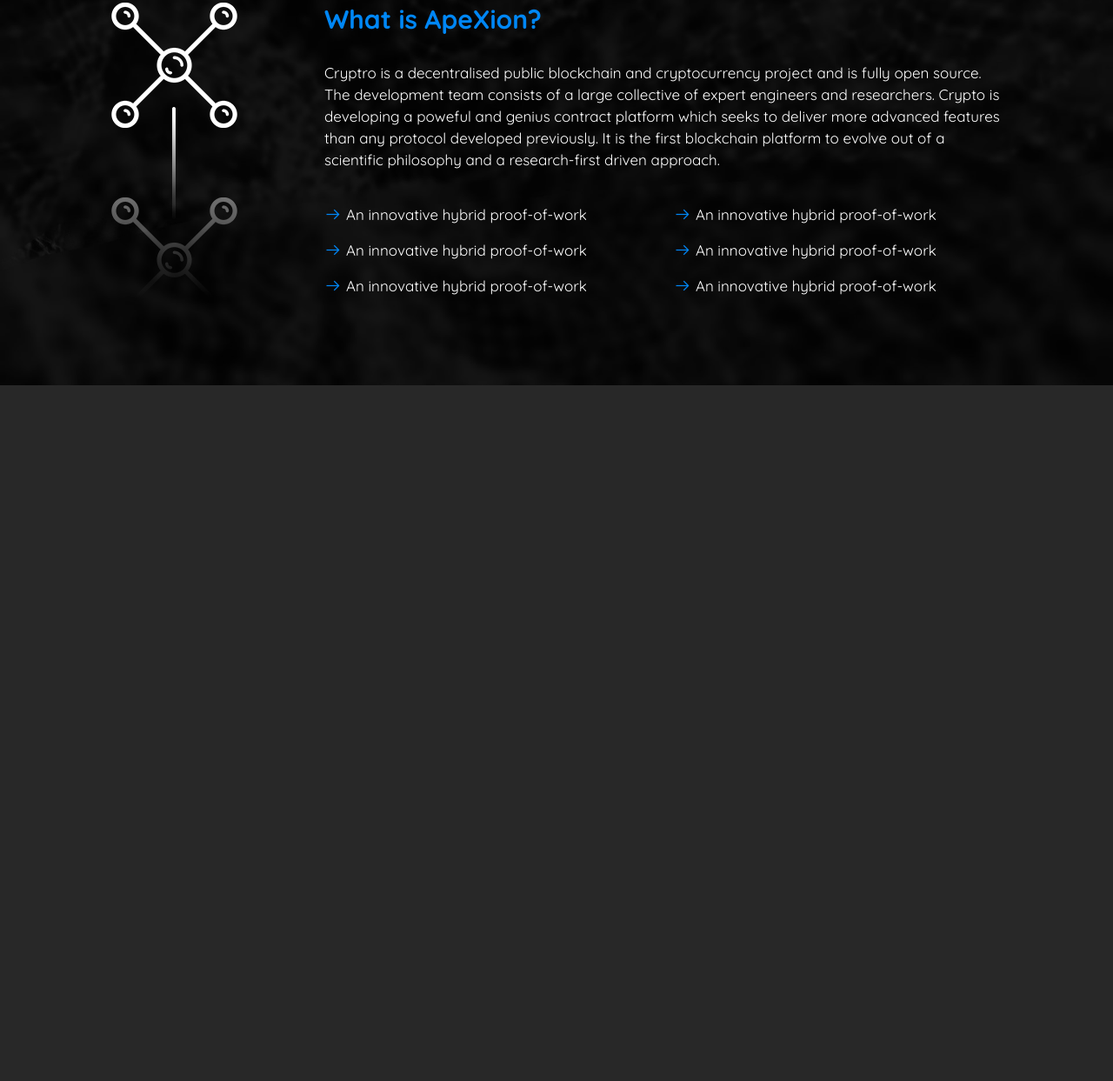
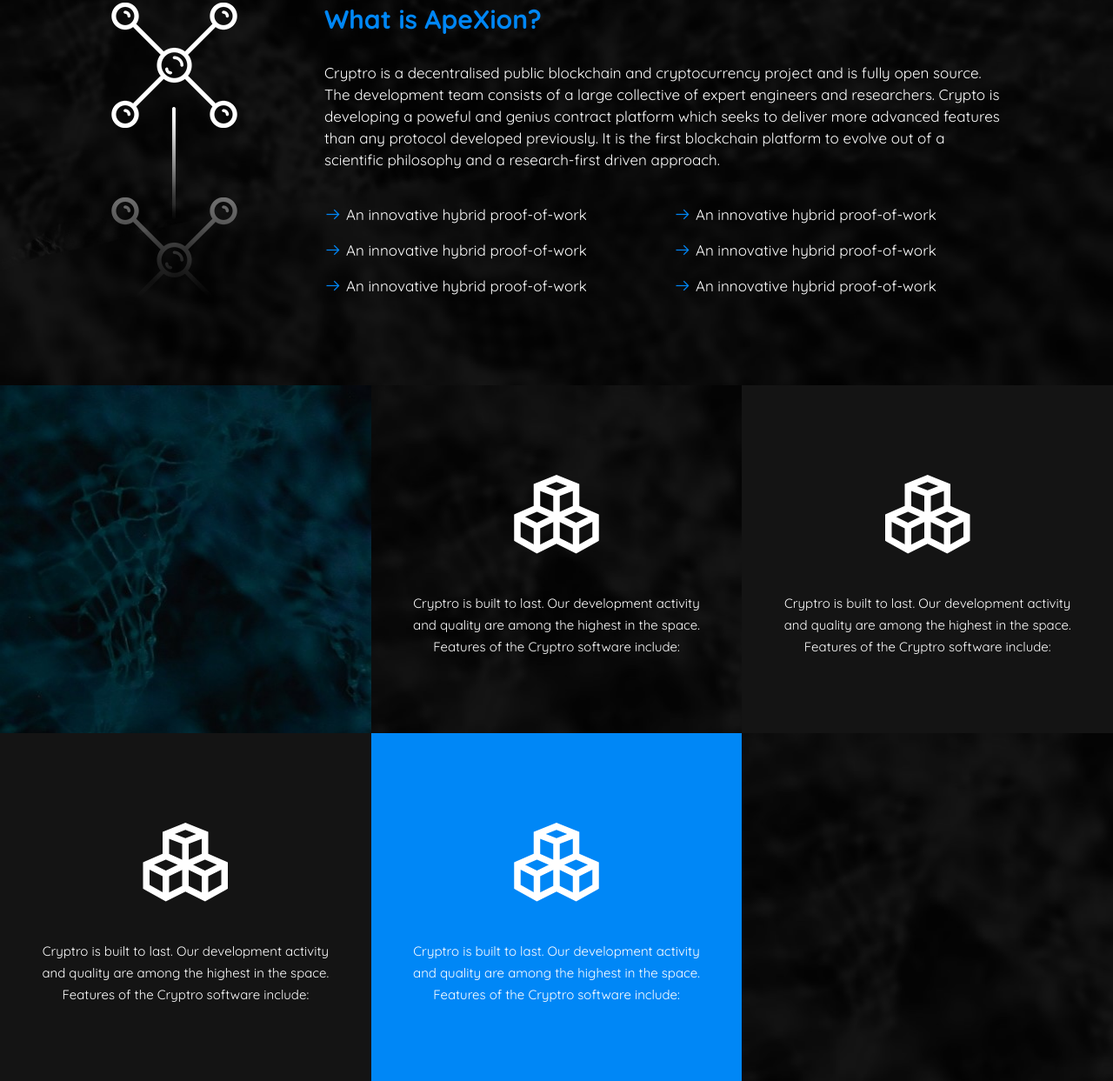
Before and after one commit to Nageshwar-stp/ApeXionSolutions-HTML, a plain HTML site: page index.html in a window 1280 px wide. Shown: the part 1231-2474 px from the top of the page at 87% size. Before the commit the page ends 1674 px from the top, so only its background shows below. Drawn offline with nearby package versions, Linux system fonts and the light colour scheme.

Commit message:
added: grids

```diff
--- a/assets/css/master.css
+++ b/assets/css/master.css
@@ -83,3 +83,69 @@
         gap: 20px;
     }
 }
+
+.grid-wrapper {
+    width: 100%;
+    display: flex;
+    flex-direction: column;
+    align-items: center;
+    justify-content: center;
+}
+.grid-row {
+    display: flex;
+    align-items: center;
+    justify-content: center;
+    width: 100%;
+}
+.grid-item {
+    width: 100%;
+    height: 400px;
+    display: flex;
+    align-items: center;
+    justify-content: center;
+}
+.grid-content {
+    width: 80%;
+    display: flex;
+    flex-direction: column;
+    align-items: center;
+    justify-content: center;
+    gap: 30px;
+    text-align: center;
+}
+.grid-content i {
+    font-size: 120px;
+}
+.grid-content p {
+    font-size: 15px;
+    line-height: 25px;
+}
+
+#grid-1 {
+    background: url(../images/cover-wrap.jpg);
+}
+#grid-2 {
+    background: url(../images/about-bg.jpg);
+    backdrop-filter: brighness(0.5);
+}
+#grid-3 {
+    background: rgb(20,20,20);
+}
+#grid-4 {
+    background: rgb(20,20,20);
+}
+#grid-5 {
+    background: var(--accent);
+}
+#grid-6 {
+    background: url(../images/about-bg.jpg);
+}
+
+@media (max-width: 800px) {
+    .grid-row {
+        flex-direction: column;
+    }
+    .grid-item {
+        height: 350px;
+    }
+}
--- a/index.html
+++ b/index.html
@@ -94,6 +94,50 @@
             </div>
         </div>
     </section>
+    <section class="grid-wrapper">
+        <div class="grid-row">
+            <div class="grid-item" id="grid-1"></div>
+            <div class="grid-item" id="grid-2">
+                <div class="grid-content">
+                    <i class="las la-cubes"></i>
+                    <p>
+                        Cryptro is built to last. Our development activity and quality are among the highest in the
+                        space. Features of the Cryptro software include:
+                    </p>
+                </div>
+            </div>
+            <div class="grid-item" id="grid-3">
+                <div class="grid-content">
+                    <i class="las la-cubes"></i>
+                    <p>
+                        Cryptro is built to last. Our development activity and quality are among the highest in the
+                        space. Features of the Cryptro software include:
+                    </p>
+                </div>
+            </div>
+        </div>
+        <div class="grid-row">
+            <div class="grid-item" id="grid-4">
+                <div class="grid-content">
+                    <i class="las la-cubes"></i>
+                    <p>
+                        Cryptro is built to last. Our development activity and quality are among the highest in the
+                        space. Features of the Cryptro software include:
+                    </p>
+                </div>
+            </div>
+            <div class="grid-item" id="grid-5">
+                <div class="grid-content">
+                    <i class="las la-cubes"></i>
+                    <p>
+                        Cryptro is built to last. Our development activity and quality are among the highest in the
+                        space. Features of the Cryptro software include:
+                    </p>
+                </div>
+            </div>
+            <div class="grid-item" id="grid-6"></div>
+        </div>
+    </section>
 
     <script src="./assets/javascript/master.js"></script>
 </body>
```
